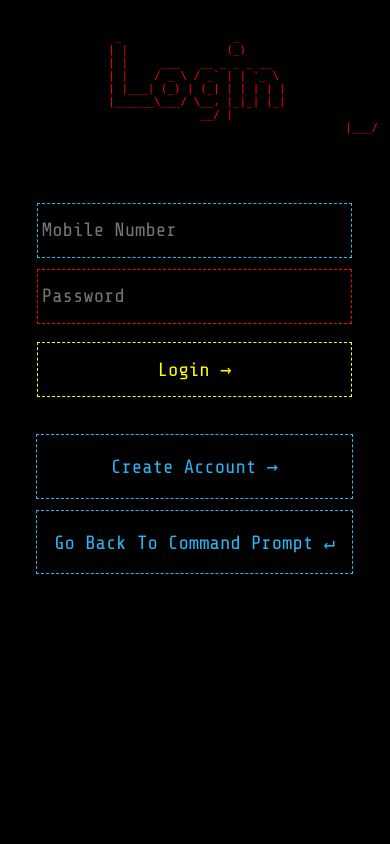
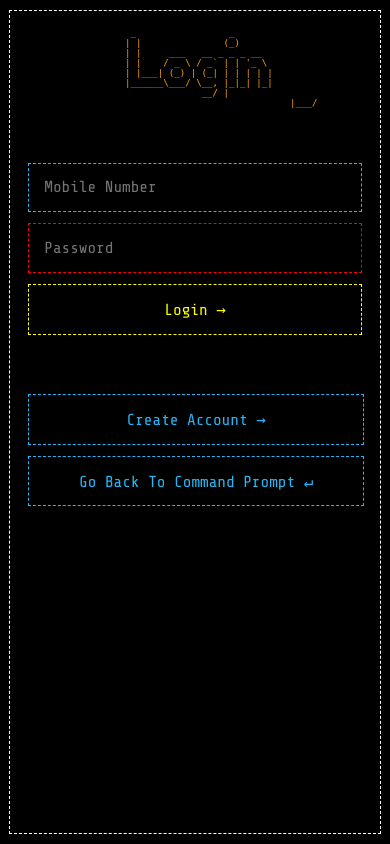
Before and after one commit to svce-interrupt/Interrupt18-Website, a PHP site: page /login in a window 390 px wide. Run offline with PHP 8.4, Linux system fonts and the light colour scheme.

Commit message:
Login Page - Mobile Optimised.

```diff
--- a/login/css/index-css.css
+++ b/login/css/index-css.css
@@ -136,61 +136,79 @@ p {
 
 }
 
-@media (max-width: 1024px) {
-	.home-links{
-		display: table;
-        width: 85%;
-        min-height: 55px;
-        max-height: 65px;
-        margin: 0 auto;
-        margin-top: 3%;
+@media only screen and (max-width: 1000px) {
+
+        body{
+                width: 95%;
+                border: 1px dashed white;
+                margin-left: 2.3%;
+        }
+
+        #title{
+                width: 100%;
+                color: orange;
+                font-size: 70%;
+                display: block;
+        }
+
+	p {
+		text-align: center;
+		font-size: 100%;
 	}
-	.valign-helper {
-		display: table-cell;
-		vertical-align: middle;
+
+	#error-message{
+		margin-bottom: 0%;
+		margin-top: 12%;
 	}
-    #check1 {
-        margin-top: 10%;
-    }
 
-    .submit-butt {
-    	margin-top: 5%;
-    }
-    a.top {
-    	margin-top: 6%;
-    }
-    span.top {
-    	margin-top: 3%;
-    }
-	#register-form {
-		margin-bottom: 10%;
+        .home-links{
+                width: 90%;
+                margin-left: 5%;
+		margin-bottom: 3%;
+                padding: 4% 0%;
+                font-size: 100%;
+        }
+
+	#register-form{
+		margin-top: 5%;
 	}
-    br {
-		display: none;
+
+        .form-input{
+                width: 90%;
+                border-radius: 0px;
+                padding: 4% 0 4% 4%;
+                margin-top: 3%;
+                margin-right: 5%;
+                margin-left: 5%;
+        }
+        .form-text{
+                width: 85%;
+                margin-left: 7.5%;
+                margin-bottom: 9%;
+                font-size: 100%
+        }
+
+        .check{
+		padding-top: 4.5%;
+                padding-bottom: 4.5%;
+                width: 90%;
+                display: block;
+                margin: 3.5% 5%;
+        }
+
+
+        .submit-butt{
+                width: 90%;
+                margin-left: 5%;
+                margin-top: 3%;
+		margin-bottom: 16%;
+        }
+        .top, .bottom{
+                width: 90%;
+                margin-left: 5%;
+		display: block;
+        }
+	.bottom{
+		margin-top: 1%;
 	}
 }
-
-@media (max-width: 768px) {
-    body {
-        border: none;
-    }
-
-    #title {
-        font-size: 130%;
-    }
-}
-
-@media (max-width: 600px) {
-    #register-form {
-        margin-top: 15%;
-    }
-    #title {
-        font-size: 90%;
-    }
-}
-
-@media (max-width: 500px) {
-    #title {
-        font-size: 84%;
-    }
-}
--- a/login/index.php
+++ b/login/index.php
@@ -7,12 +7,6 @@
 		<link href="https://fonts.googleapis.com/css?family=Share+Tech+Mono" rel="stylesheet">
 		<link href="css/index-css.css" rel="stylesheet">
 		<link rel="icon" href="../img/favicon.jpeg">
-		<style>
-			p {
-				text-align: center;
-				font-size: 120%;
-			}
-		</style>
 	</head>
 	<?php
 		$message="";
@@ -97,8 +91,8 @@
 			<button type='submit' class='home-links submit-butt' id='login-butt'>Login &rarr;</button>
 		</form>
 
-		<a href="../register/index.html" class="home-links"><span class="valign-helper">Create Account &rarr;</span></a>
-		<a href="http://interrupt2k18.in/cmd" class="home-links bottom"><span class="valign-helper">Go Back To Command Prompt &crarr;</span></a>
+		<a href="../register/index.html" class="home-links">Create Account &rarr;</a>
+		<a href="http://interrupt2k18.in/cmd" class="home-links bottom">Go Back To Command Prompt &crarr;</a>
 
 	</body>
 
```
